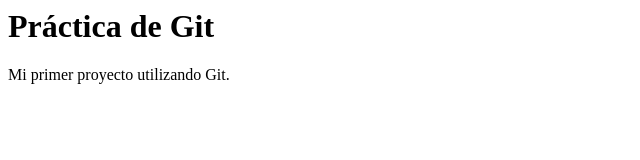
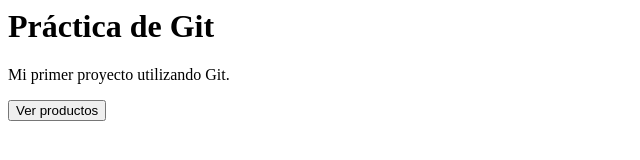
Before and after one commit to Gabriel-Shakur/practica-git, a plain HTML site: page index.html in a window 1280 px wide. Shown: the whole page, without its empty margins (0-640 px from the left). Drawn offline with Linux system fonts and the light colour scheme.

Commit message:
Agregar boton de productos

```diff
--- a/index.html
+++ b/index.html
@@ -1,2 +1,3 @@
 <h1>Práctica de Git</h1>
 <p>Mi primer proyecto utilizando Git.</p>
+<button>Ver productos</button>
```
